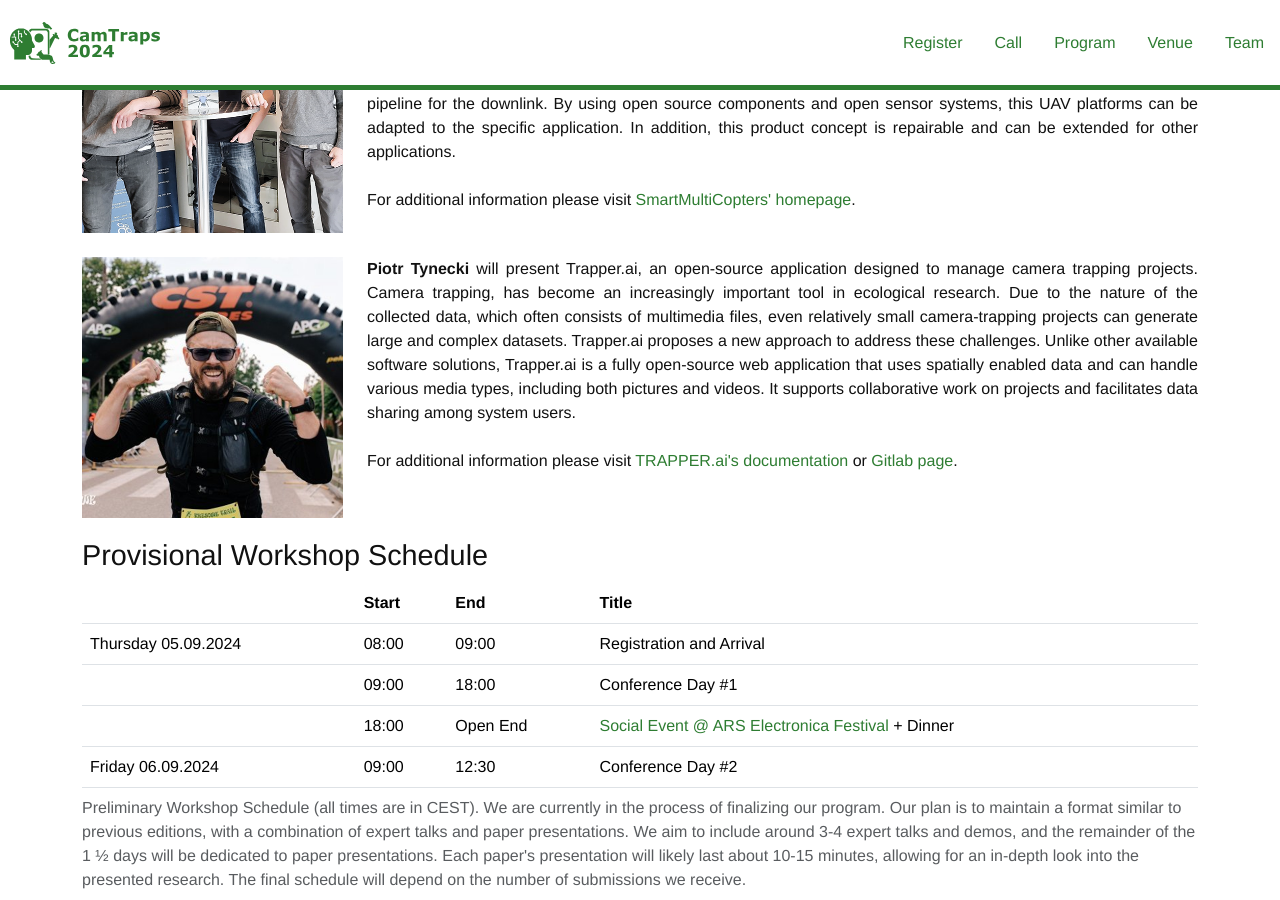
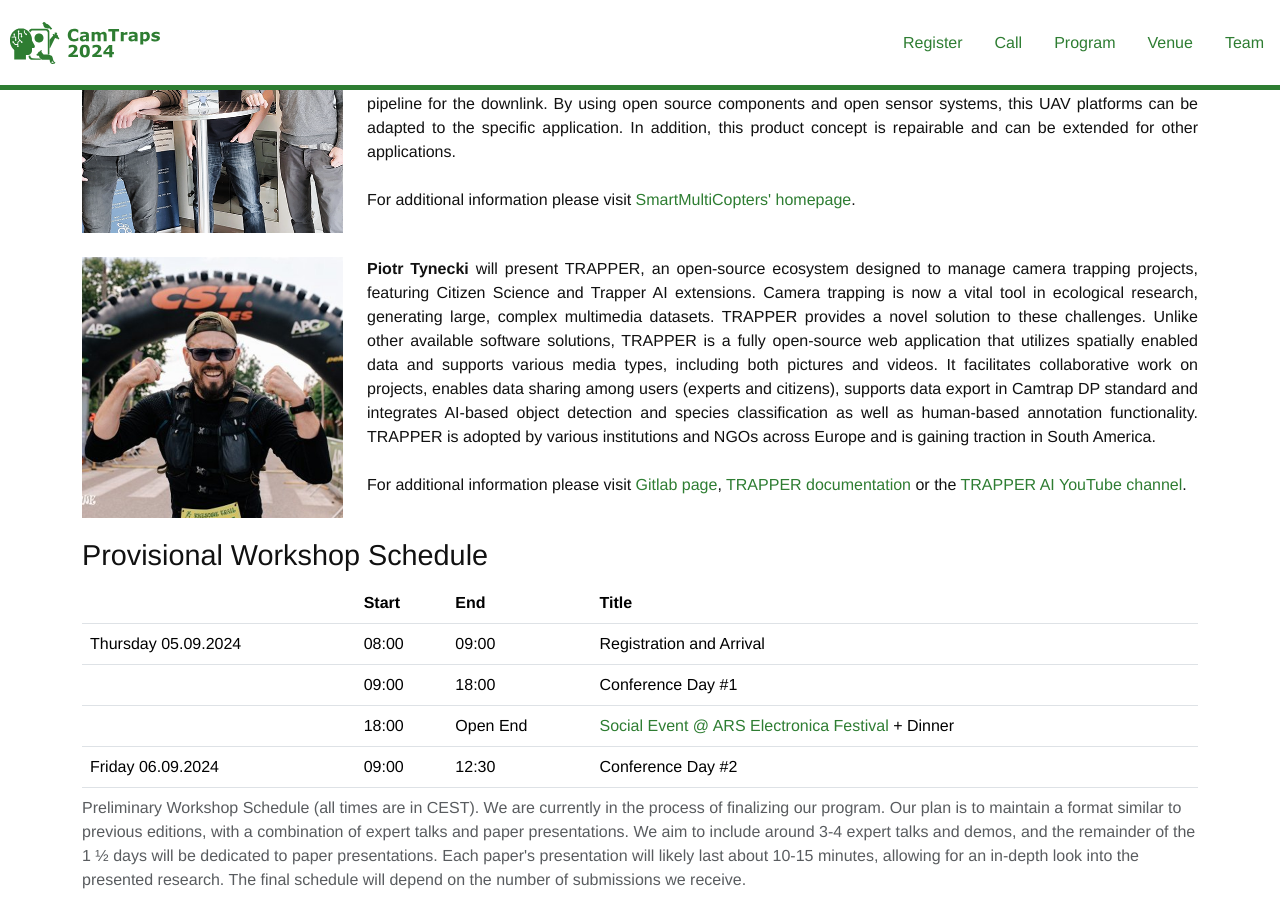
Before and after one commit to CamTrap2024/camtrap2024.github.io, a Jekyll site: the page built from pages/program.html, in a window 1280 px wide and 900 px high, scrolled down 2328 px. Built offline with Jekyll 4.4.1, drawn with Linux system fonts in a browser that asks for light colours; some web fonts are replaced; comment, search, counter and statistics services are not loaded.

Commit message:
Updating TRAPPER description

```diff
--- a/pages/program.html
+++ b/pages/program.html
@@ -115,11 +115,11 @@
             </div>
             <div class="col-sm-9">
                 <p>
-                    <b>Piotr Tynecki</b> will present Trapper.ai, an open-source application designed to manage camera trapping projects. Camera trapping, has become an increasingly important tool in ecological research. Due to the nature of the collected data, which often consists of multimedia files, even relatively small camera-trapping projects can generate large and complex datasets. Trapper.ai proposes a new approach to address these challenges. Unlike other available software solutions, Trapper.ai is a fully open-source web application that uses spatially enabled data and can handle various media types, including both pictures and videos. It supports collaborative work on projects and facilitates data sharing among system users.
+                    <b>Piotr Tynecki</b> will present TRAPPER, an open-source ecosystem designed to manage camera trapping projects, featuring Citizen Science and Trapper AI extensions. Camera trapping is now a vital tool in ecological research, generating large, complex multimedia datasets. TRAPPER provides a novel solution to these challenges. Unlike other available software solutions, TRAPPER is a fully open-source web application that utilizes spatially enabled data and supports various media types, including both pictures and videos. It facilitates collaborative work on projects, enables data sharing among users (experts and citizens), supports data export in Camtrap DP standard and integrates AI-based object detection and species classification as well as human-based annotation functionality. TRAPPER is  adopted by various institutions and NGOs across Europe and is gaining traction in South America.
 
                     <br /><br />
-                    For additional information please visit <a href="https://trapper-project.readthedocs.io/"
-                        target="_blank">TRAPPER.ai's documentation</a> or <a href="https://gitlab.com/trapper-project" target="_blank">Gitlab page</a>.
+                    For additional information please visit <a href="https://gitlab.com/trapper-project" target="_blank">Gitlab page</a>, <a href="https://trapper-project.readthedocs.io/"
+                    target="_blank">TRAPPER documentation</a> or the <a href="https://www.youtube.com/@TrapperTrapperAI" target="_blank">TRAPPER AI YouTube channel</a>.
                 </p>
             </div>
         </div>
```
